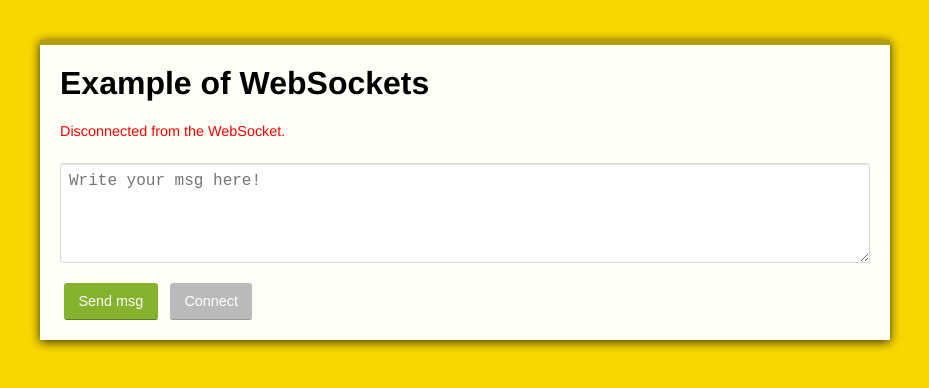
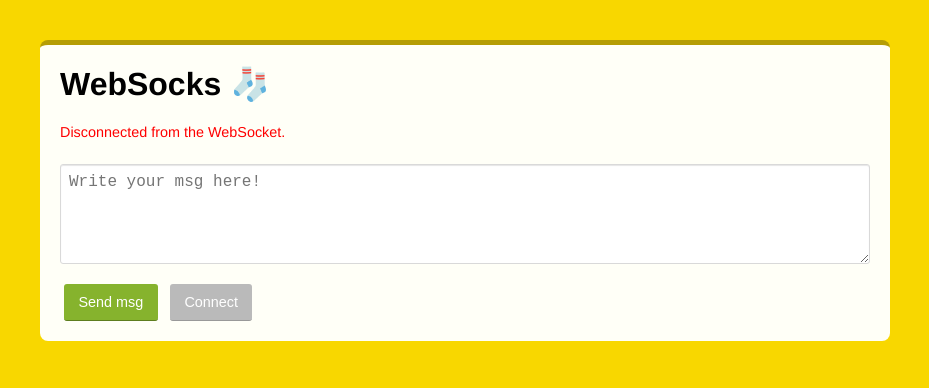
Before and after one commit to jcbain/tb_websocks, a plain HTML site: page revproxy/index.html in a window 1280 px wide. Shown: the whole page, without its empty margins (175-1104 px from the left). Drawn offline with Linux system fonts and the light colour scheme.

Commit message:
style update

```diff
--- a/revproxy/index.html
+++ b/revproxy/index.html
@@ -2,7 +2,7 @@
 <!DOCTYPE html>
 <html>
   <head>
-    <title>WebSockets</title>
+    <title>WebSocks</title>
     <meta charset="UTF-8" />
     <meta name="viewport" content="width=device-width, initial-scale=1.0" />
     <style>
@@ -25,7 +25,7 @@
         padding: 20px;
         margin: 40px auto;
         border-top: 5px solid #b59d05;
-        box-shadow: 0 2px 10px rgba(0, 0, 0, 0.8);
+        border-radius: 8px;
       }
 
       h1 {
@@ -119,7 +119,7 @@
   </head>
   <body>
     <div id="page-wrapper">
-      <h1>Example of WebSockets</h1>
+      <h1>WebSocks 🧦</h1>
 
       <div id="status">Conecting to the app…</div>
 
```
